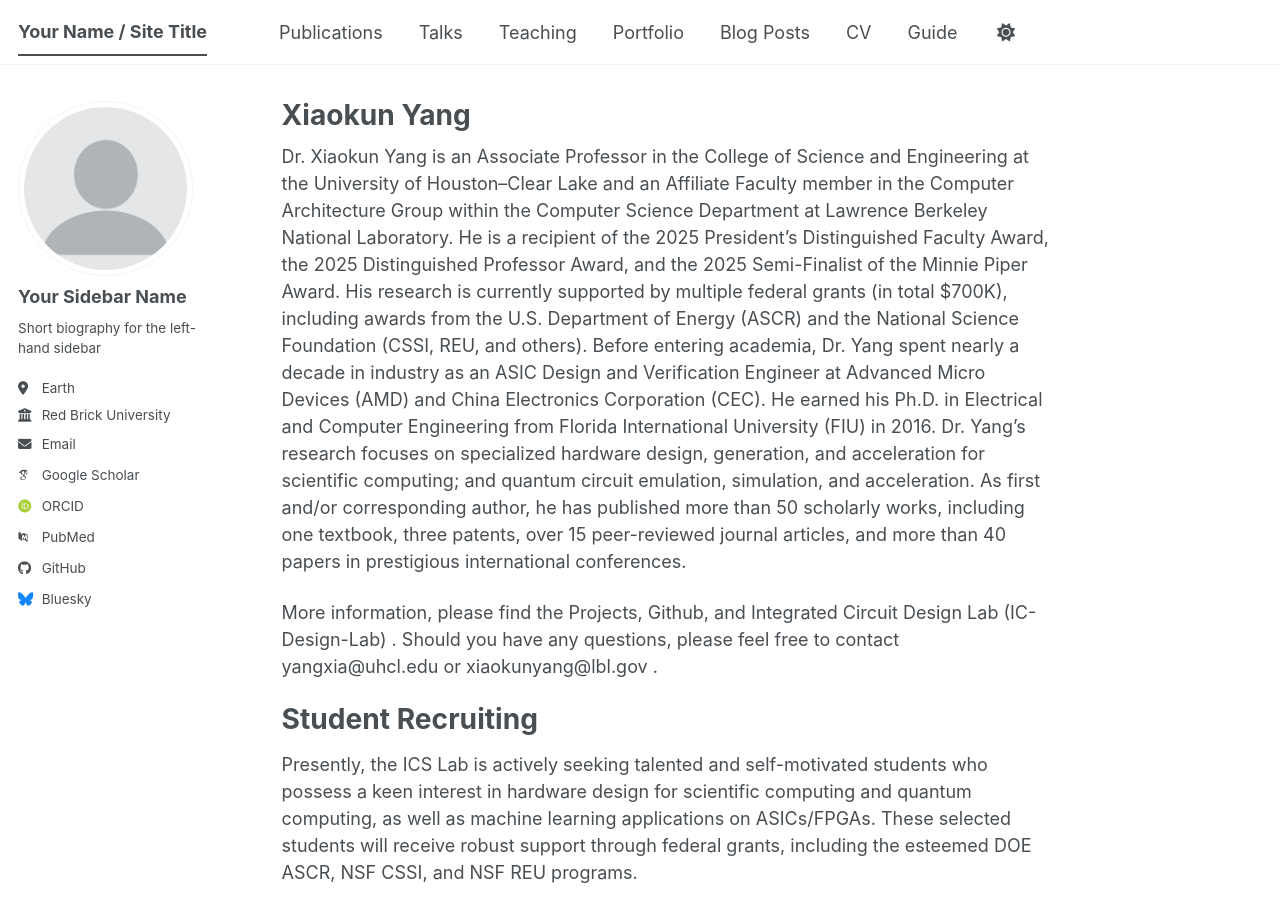
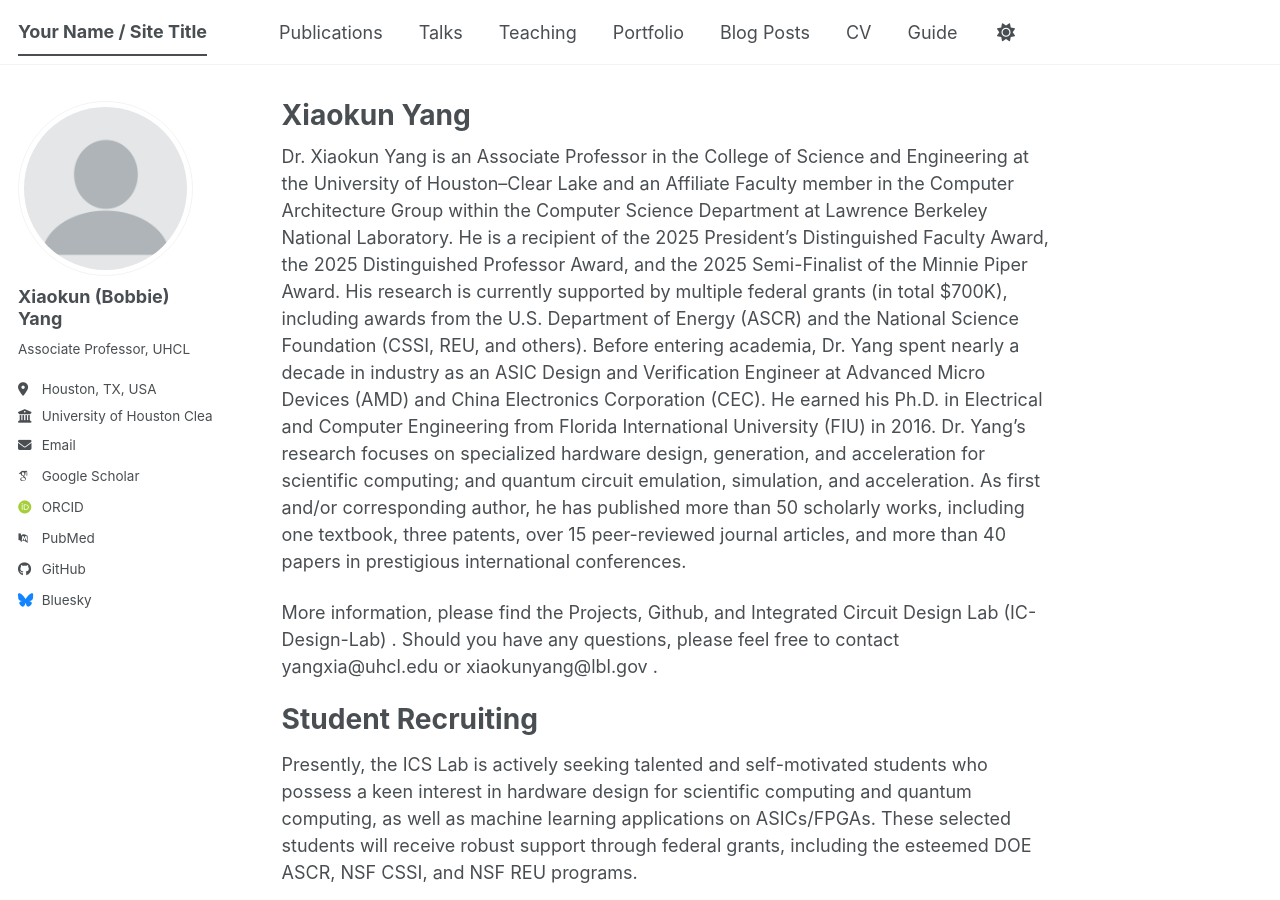
Before and after one commit to bobbieyang/bobbieyang.github.io, a Jekyll site: the page built from _pages/about.md, in a window 1280 px wide and 900 px high. Built offline with Jekyll 4.4.1, drawn with Linux system fonts in a browser that asks for light colours; some web fonts are replaced; a script bundle is joined from its source files by our own code; library files that are not in the unit come from our copies.

Commit message:
Update _config.yml

```diff
--- a/_config.yml
+++ b/_config.yml
@@ -13,10 +13,10 @@
 title_separator          : "-"
 name                     : &name "Your Name"
 description              : &description "Your Name's academic portfolio"   # Update this with a general description of your site, this is the default if not overridden by a page
-url                      : https://academicpages.github.io # The base hostname & protocol for your site e.g. "https://[your GitHub username].github.io",
+url                      : https://bobbieyang.github.io # The base hostname & protocol for your site e.g. "https://[your GitHub username].github.io",
                                                            # or if you already have some other page hosted on Github then use "https://[your GitHub username].github.io/[Your Repo Name]"
 baseurl                  : "" # the subpath of your site, e.g. "/blog"
-repository               : "academicpages/academicpages.github.io"
+repository               : "bobbieyang/bobbieyang.github.io"
 
 # Site Author - The following control what appear as part of the author content on the side bar.
 #               If a field is blank the icon and link will not appear, otherwise it will be shown.
@@ -24,13 +24,13 @@
 author:
   # Biographic information
   avatar           : "profile.png"
-  name             : "Your Sidebar Name"
+  name             : "Xiaokun (Bobbie) Yang"
   pronouns         : # example: "she/her"
-  bio              : "Short biography for the left-hand sidebar"
-  location         : "Earth"
-  employer         : "Red Brick University"
+  bio              : "Associate Professor, UHCL"
+  location         : "Houston, TX, USA"
+  employer         : "University of Houston Clear Lake"
   uri              : # URL
-  email            : "none@example.org"
+  email            : "yangxia@uhcl.edu"
 
   # Academic websites
   academia         : # URL
```
